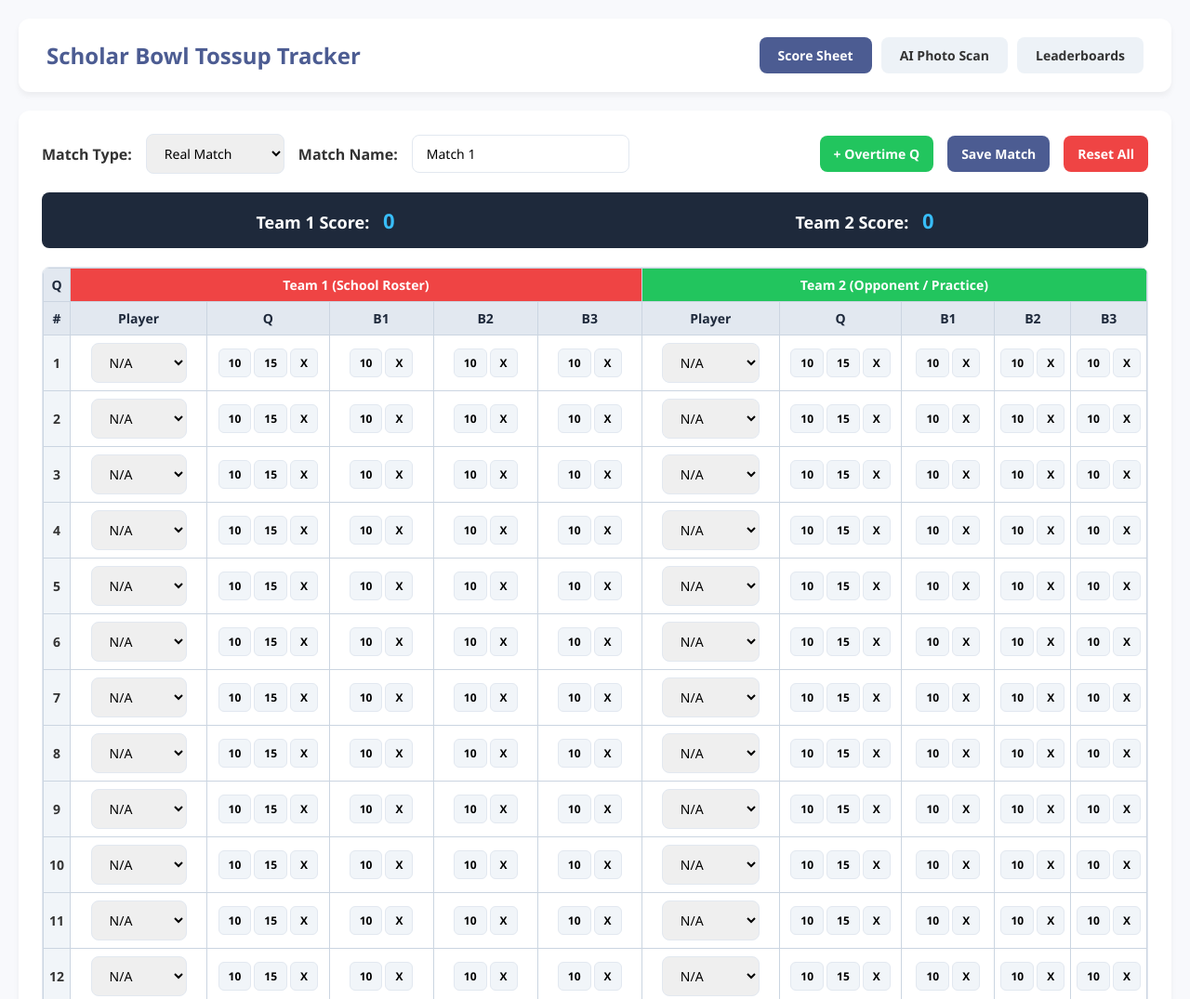
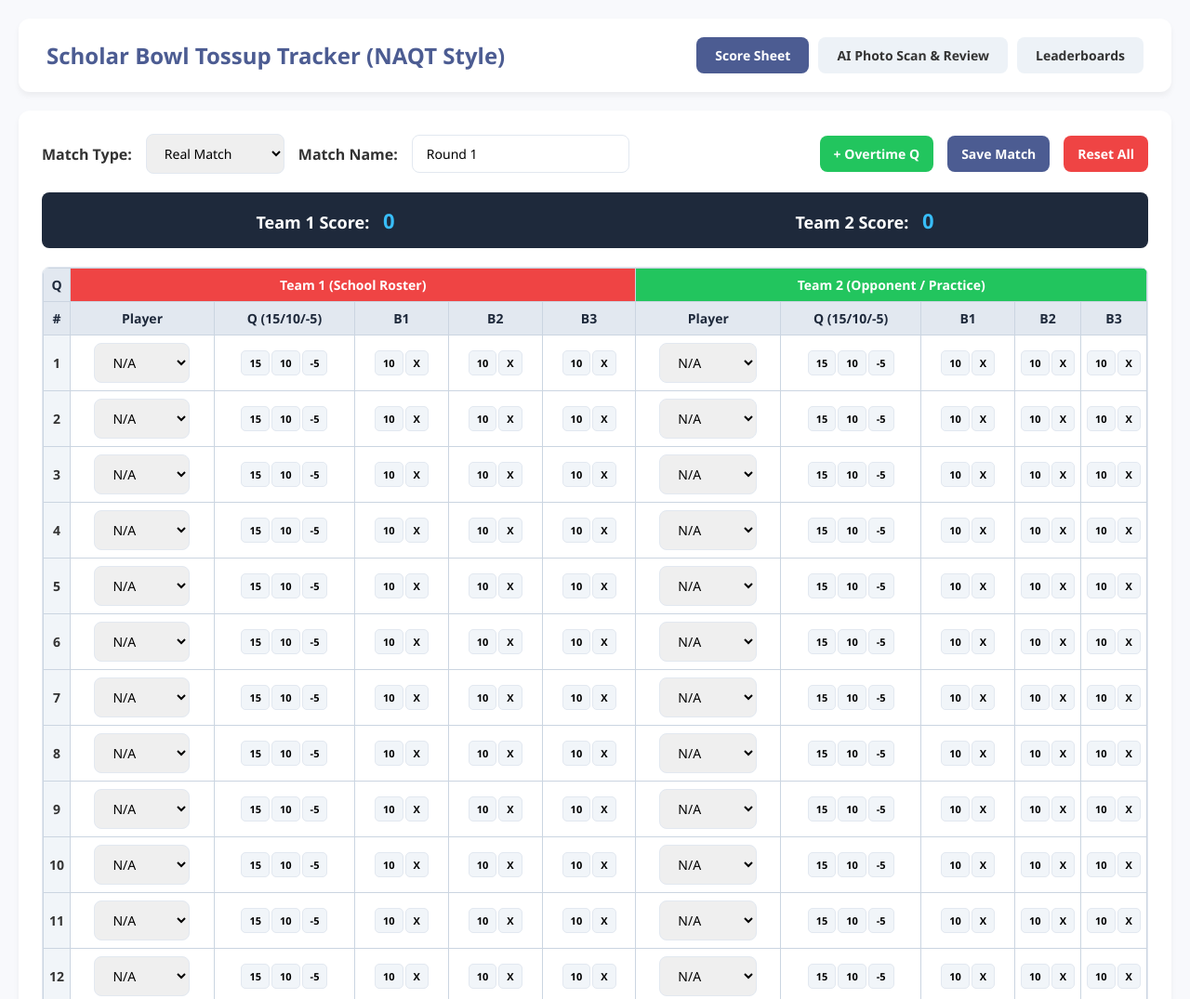
Before and after one commit to AcFrockstar10/Staley-scholar-bowl-tracker, a plain HTML site: page index.html in a window 1280 px wide. Shown: the top 1075 px of the page at 93% size. Drawn offline with Linux system fonts and the light colour scheme.

Commit message:
Refactor score button styles and match input
Updated styling and functionality for score buttons and match details.

```diff
--- a/index.html
+++ b/index.html
@@ -181,7 +181,7 @@
             text-align: center;
             font-size: 14px;
             background: white;
-            min-width: 900px;
+            min-width: 950px;
         }
 
         table.score-sheet th, table.score-sheet td {
@@ -208,38 +208,25 @@
         /* Tactile Score Buttons */
         .score-btn-group {
             display: flex;
-            gap: 3px;
+            gap: 2px;
             justify-content: center;
         }
 
         .score-pill {
-            padding: 6px 10px;
-            font-size: 12px;
+            padding: 5px 8px;
+            font-size: 11px;
             font-weight: 700;
             border: 1px solid var(--border);
-            border-radius: 6px;
+            border-radius: 5px;
             background: #f1f5f9;
             cursor: pointer;
             transition: all 0.1s;
         }
 
-        .score-pill.active-10 {
-            background: #22c55e;
-            color: white;
-            border-color: #16a34a;
-        }
-
-        .score-pill.active-15 {
-            background: #3b82f6;
-            color: white;
-            border-color: #2563eb;
-        }
-
-        .score-pill.active-x {
-            background: #ef4444;
-            color: white;
-            border-color: #dc2626;
-        }
+        .score-pill.active-15 { background: #3b82f6; color: white; border-color: #2563eb; }
+        .score-pill.active-10 { background: #22c55e; color: white; border-color: #16a34a; }
+        .score-pill.active-neg { background: #f97316; color: white; border-color: #c2410c; }
+        .score-pill.active-x { background: #ef4444; color: white; border-color: #dc2626; }
 
         .leaderboard-grid {
             display: grid;
@@ -283,10 +270,10 @@
 
 <div class="container">
     <header>
-        <h1>Scholar Bowl Tossup Tracker</h1>
+        <h1>Scholar Bowl Tossup Tracker (NAQT Style)</h1>
         <div class="nav-tabs">
             <button class="tab-btn active" id="btn-scorekeeper" onclick="switchTab('scorekeeper')">Score Sheet</button>
-            <button class="tab-btn" id="btn-aiScan" onclick="switchTab('aiScan')">AI Photo Scan</button>
+            <button class="tab-btn" id="btn-aiScan" onclick="switchTab('aiScan')">AI Photo Scan & Review</button>
             <button class="tab-btn" id="btn-leaderboards" onclick="switchTab('leaderboards')">Leaderboards</button>
         </div>
     </header>
@@ -303,7 +290,7 @@
                     </select>
 
                     <label><strong>Match Name:</strong></label>
-                    <input type="text" id="matchName" value="Match 1" oninput="saveCurrentSheetState()">
+                    <input type="text" id="matchName" value="Round 1" oninput="saveCurrentSheetState()">
                 </div>
 
                 <div class="controls-group">
@@ -313,7 +300,7 @@
                 </div>
             </div>
 
-            <!-- Live Match Score Banner -->
+            <!-- Live Match Score Banner (Cannot go below 0) -->
             <div class="live-score-banner">
                 <div>Team 1 Score: <span id="team1TotalScore">0</span></div>
                 <div>Team 2 Score: <span id="team2TotalScore">0</span></div>
@@ -330,15 +317,15 @@
                         <tr>
                             <th>#</th>
                             <th style="width: 15%;">Player</th>
-                            <th style="width: 12%;">Q</th>
-                            <th style="width: 12%;">B1</th>
-                            <th style="width: 12%;">B2</th>
-                            <th style="width: 12%;">B3</th>
+                            <th style="width: 15%;">Q (15/10/-5)</th>
+                            <th style="width: 10%;">B1</th>
+                            <th style="width: 10%;">B2</th>
+                            <th style="width: 10%;">B3</th>
                             <th style="width: 15%;">Player</th>
-                            <th style="width: 12%;">Q</th>
-                            <th style="width: 12%;">B1</th>
-                            <th style="width: 12%;">B2</th>
-                            <th style="width: 12%;">B3</th>
+                            <th style="width: 15%;">Q (15/10/-5)</th>
+                            <th style="width: 10%;">B1</th>
+                            <th style="width: 10%;">B2</th>
+                            <th style="width: 10%;">B3</th>
                         </tr>
                     </thead>
                     <tbody id="scoreSheetBody"></tbody>
@@ -350,8 +337,8 @@
     <!-- AI Scan Tab -->
     <div id="tab-aiScan" class="tab-content">
         <div class="card">
-            <h2>AI Photo Scan & Review</h2>
-            <p style="color: var(--text-muted); margin-bottom: 20px;">Upload or snap a photo of your paper score sheet.</p>
+            <h2>AI Photo Scan & NAQT Sheet Review</h2>
+            <p style="color: var(--text-muted); margin-bottom: 20px;">Upload or snap a photo of your filled NAQT paper scoresheet. The system will review your notes and verify scoring layout.</p>
             <input type="file" id="scorePhotoInput" accept="image/*" capture="environment" onchange="handlePhotoUpload(event)">
             <div class="photo-preview-container" id="photoPreviewArea" style="margin-top:15px;">
                 <p style="color: var(--text-muted);">No photo uploaded yet.</p>
@@ -448,7 +435,6 @@
         }
         tbody.innerHTML = htmlRows;
 
-        // Restore values safely
         const rows = tbody.querySelectorAll('tr');
         rows.forEach((tr, i) => {
             if (savedState && savedState[i]) {
@@ -468,21 +454,31 @@
         calculateLiveScores();
     }
 
-    function createScoreButtons(className, currentVal, allow15) {
+    function createScoreButtons(className, currentVal, isTossup) {
+        let active15 = (currentVal === '15') ? 'active-15' : '';
         let active10 = (currentVal === '10') ? 'active-10' : '';
-        let active15 = (currentVal === '15') ? 'active-15' : '';
+        let activeNeg = (currentVal === '-5') ? 'active-neg' : '';
         let activeX = (currentVal === 'X') ? 'active-x' : '';
 
-        let btn15Html = allow15 ? `<button type="button" class="score-pill ${active15}" onclick="setScoreValue(this, '15', '${className}')">15</button>` : '';
-
+        if (isTossup) {
+            return `
+                <div class="score-btn-group">
+                    <button type="button" class="score-pill ${active15}" onclick="setScoreValue(this, '15', '${className}')">15</button>
+                    <button type="button" class="score-pill ${active10}" onclick="setScoreValue(this, '10', '${className}')">10</button>
+                    <button type="button" class="score-pill ${activeNeg}" onclick="setScoreValue(this, '-5', '${className}')">-5</button>
+                    <input type="hidden" class="score-val-input ${className}" value="${currentVal || ''}">
+                </div>
+            `;
+        } else {
+            // Bonuses only get 10 and X (-5 and 15 removed)
             return `
                 <div class="score-btn-group">
                     <button type="button" class="score-pill ${active10}" onclick="setScoreValue(this, '10', '${className}')">10</button>
-                ${btn15Html}
                     <button type="button" class="score-pill ${activeX}" onclick="setScoreValue(this, 'X', '${className}')">X</button>
                     <input type="hidden" class="score-val-input ${className}" value="${currentVal || ''}">
                 </div>
             `;
+        }
     }
 
     function setScoreValue(btn, val, className) {
@@ -495,8 +491,9 @@
         } else {
             input.value = val;
             group.querySelectorAll('.score-pill').forEach(p => p.className = 'score-pill');
+            if (val === '15') btn.className = 'score-pill active-15';
             if (val === '10') btn.className = 'score-pill active-10';
-            if (val === '15') btn.className = 'score-pill active-15';
+            if (val === '-5') btn.className = 'score-pill active-neg';
             if (val === 'X') btn.className = 'score-pill active-x';
         }
 
@@ -517,17 +514,23 @@
         rows.forEach(tr => {
             ['t1-q', 't1-b1', 't1-b2', 't1-b3'].forEach(cls => {
                 let input = tr.querySelector(`.${cls}`);
-                if (input && (input.value === '10' || input.value === '15')) {
-                    t1Score += parseInt(input.value);
+                if (input && input.value) {
+                    let pts = parseInt(input.value);
+                    if (!isNaN(pts)) t1Score += pts;
                 }
             });
             ['t2-q', 't2-b1', 't2-b2', 't2-b3'].forEach(cls => {
                 let input = tr.querySelector(`.${cls}`);
-                if (input && (input.value === '10' || input.value === '15')) {
-                    t2Score += parseInt(input.value);
+                if (input && input.value) {
+                    let pts = parseInt(input.value);
+                    if (!isNaN(pts)) t2Score += pts;
                 }
             });
         });
+
+        // Scores cannot drop below 0
+        if (t1Score < 0) t1Score = 0;
+        if (t2Score < 0) t2Score = 0;
 
         document.getElementById('team1TotalScore').innerText = t1Score;
         document.getElementById('team2TotalScore').innerText = t2Score;
@@ -577,7 +580,7 @@
         if (file) {
             const reader = new FileReader();
             reader.onload = function(e) {
-                document.getElementById('photoPreviewArea').innerHTML = `<p><strong>Uploaded Photo:</strong></p><img src="${e.target.result}" alt="Photo" style="max-width:100%; border-radius:8px;">`;
+                document.getElementById('photoPreviewArea').innerHTML = `<p><strong>Uploaded Scoresheet Photo:</strong></p><img src="${e.target.result}" alt="Photo" style="max-width:100%; border-radius:8px;">`;
             };
             reader.readAsDataURL(file);
         }
```
Lines whose indentation alone changed are shown as unchanged.
